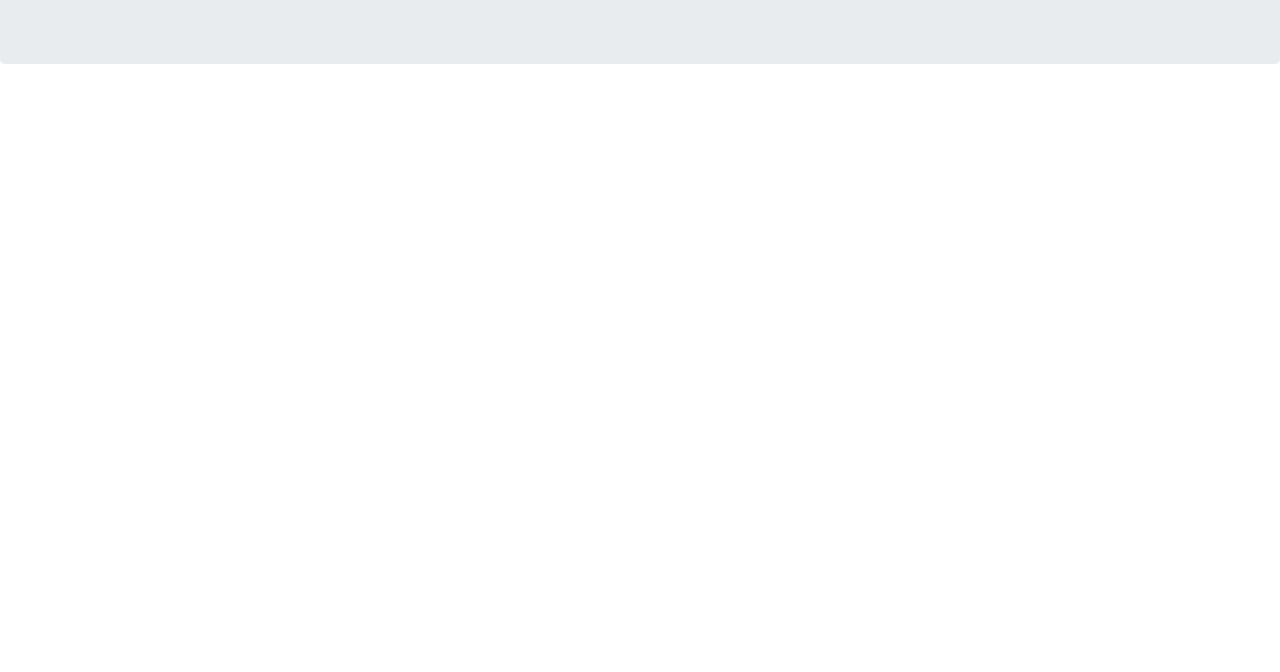
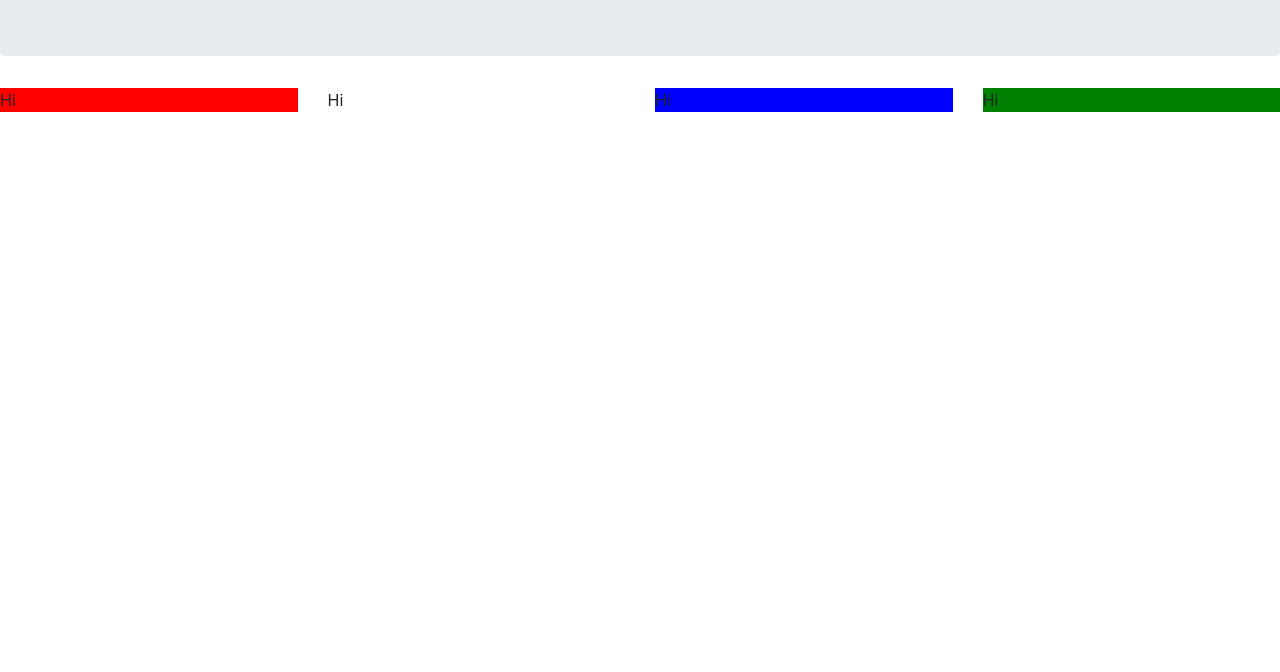
Before and after one commit to jonmoon74/BootstrapDemoProject, a plain HTML site: page index.html in a window 1280 px wide. Shown: the part 128-800 px from the top of the page. Drawn offline with Linux system fonts and the light colour scheme.

Commit message:
Playing with the grid system

```diff
--- a/index.html
+++ b/index.html
@@ -13,7 +13,20 @@
 <body>
   <div class="jumbotron">
     <h1>Hello, world!</h1>
-    <p></p>
+  </div>
+  <div class="row">
+    <div class="col-md-3">
+      <div style="background-color: red;">Hi</div>
+    </div>
+    <div class="col-md-3">
+      <div style="background-color: white;">Hi</div>
+    </div>
+    <div class="col-md-3">
+      <div style="background-color: blue;">Hi</div>
+    </div>
+    <div class="col-md-3">
+      <div style="background-color: green;">Hi</div>
+    </div>
   </div>
 </body>
 </html>
```
